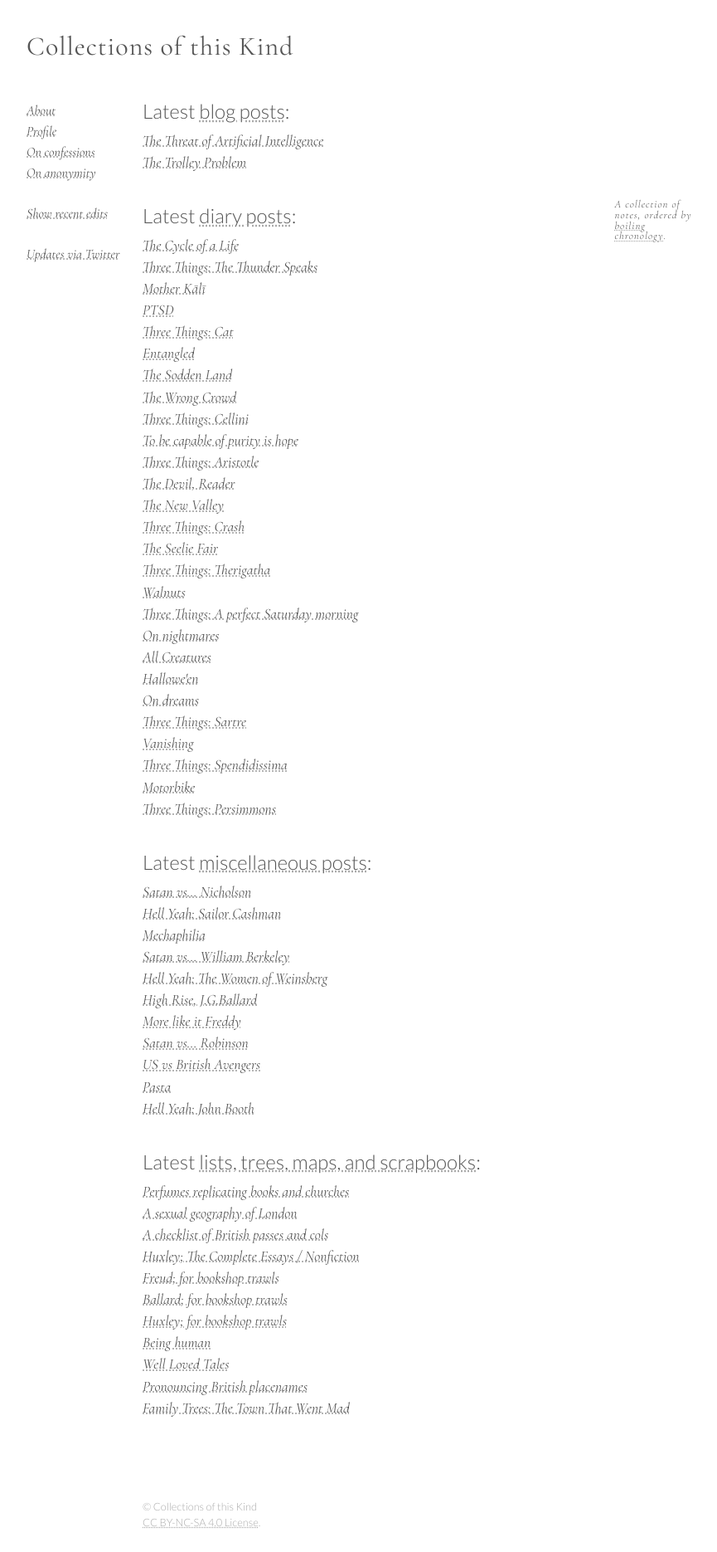
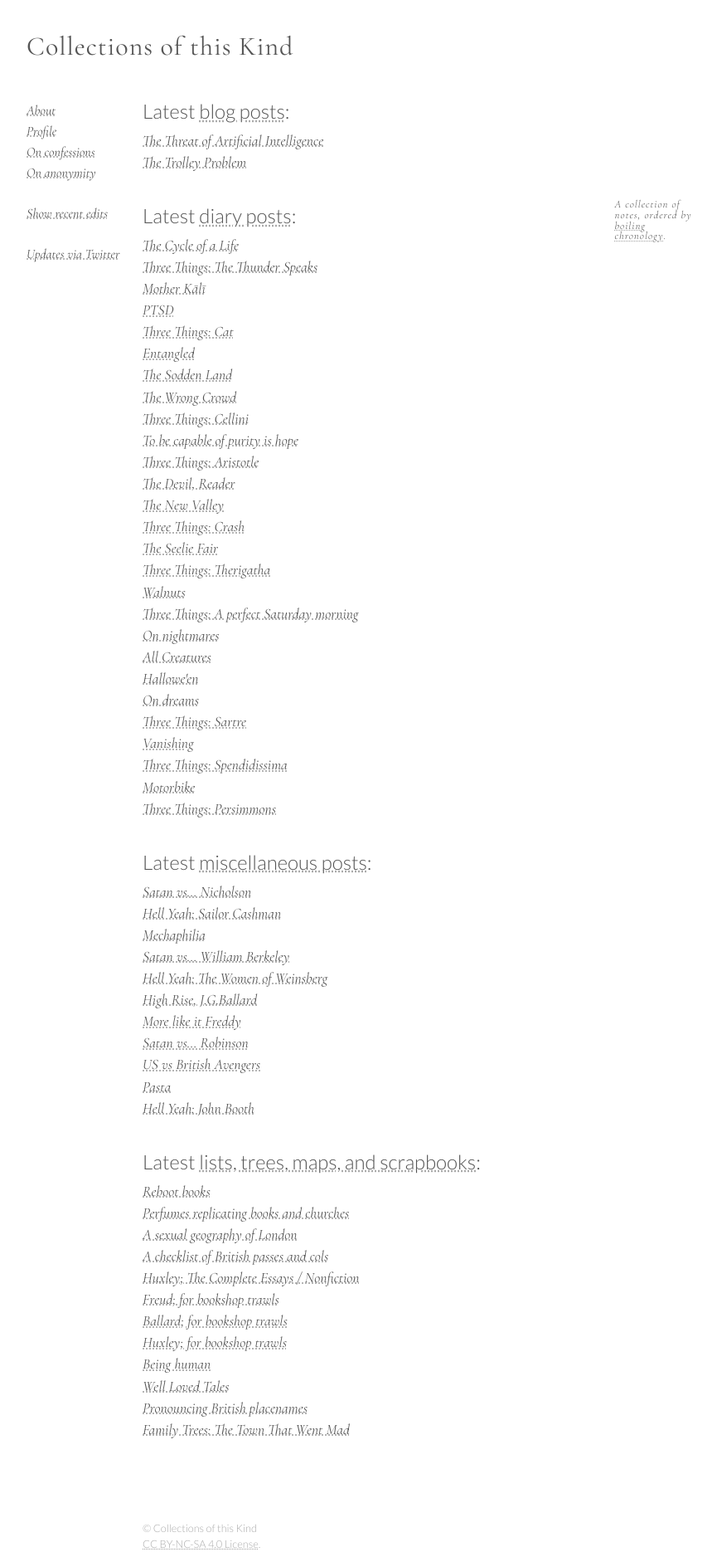
Before and after one commit to CollectionsOfThisKind/collectionsofthiskind.github.io, a Jekyll site: the page built from index.html, in a window 1280 px wide. Shown: the whole page at 83% size, without its empty margins (78-943 px from the left). Built offline with Jekyll 4.4.1, drawn with Linux system fonts in a browser that asks for light colours; before the commit the page ends 1844 px from its top, so only the background shows below that.

Commit message:
Add files via upload

```diff
--- a/index.html
+++ b/index.html
@@ -103,6 +103,7 @@ A collection of notes, ordered by <a href="/pages/about/boiling.html">boiling ch
 <h2 name="lists">Latest <a href="pages/lists/index.html">lists, trees, maps, and scrapbooks</a>:</h2>
 
 <ul class="new">
+<li><a href="pages/lists/lists/reboot.html">Reboot books</a></li>
 <li><a href="pages/lists/lists/perfumes.html">Perfumes replicating books and churches</a></li>
 <li><a href="pages/lists/maps/merriland.html">A sexual geography of London</a></li>
 <li><a href="pages/lists/lists/passes.html">A checklist of British passes and cols</a></li>
```
